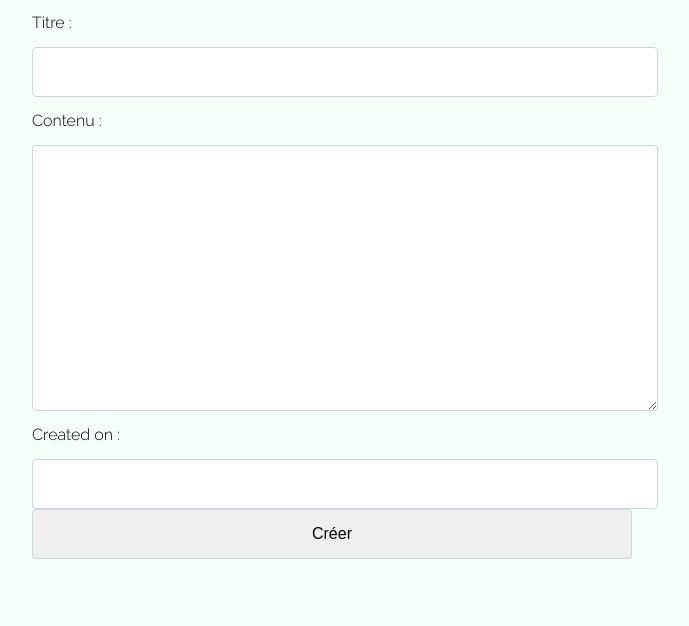
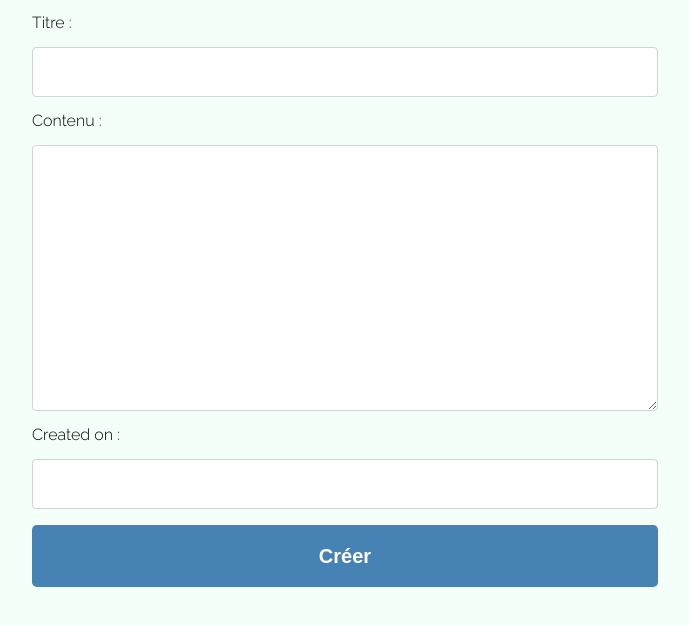
Before and after one commit to lisa367/Docstring_Challenges, a Django app: page /blog/create/ in a window 1280 px wide. Shown: the part 145-771 px from the top of the page, without its empty margins (295-984 px from the left). Run offline with Django 3.2, Linux system fonts and the light colour scheme; the visitor is signed in with stand-in values (Sample User, id 1).

Commit message:
stylesheets

```diff
--- a/MyBlog/src/Posts/static/css/style.css
+++ b/MyBlog/src/Posts/static/css/style.css
@@ -88,3 +88,24 @@ label {
     box-sizing: border-box;
     margin: 1rem 0;
 }
+
+/* Mise en forme des boutons */
+.btn {
+    padding: 1rem;
+    border: none;
+    font-weight: 600;
+    font-size: 1.25rem;
+    border-radius: .3rem;
+    color: white;
+    width: 100%;
+    cursor: pointer;
+    margin-top: 1rem;
+}
+
+.btn-submit {
+    background-color: steelblue;
+}
+
+.btn-delete {
+    background-color: indianred;
+}
```
